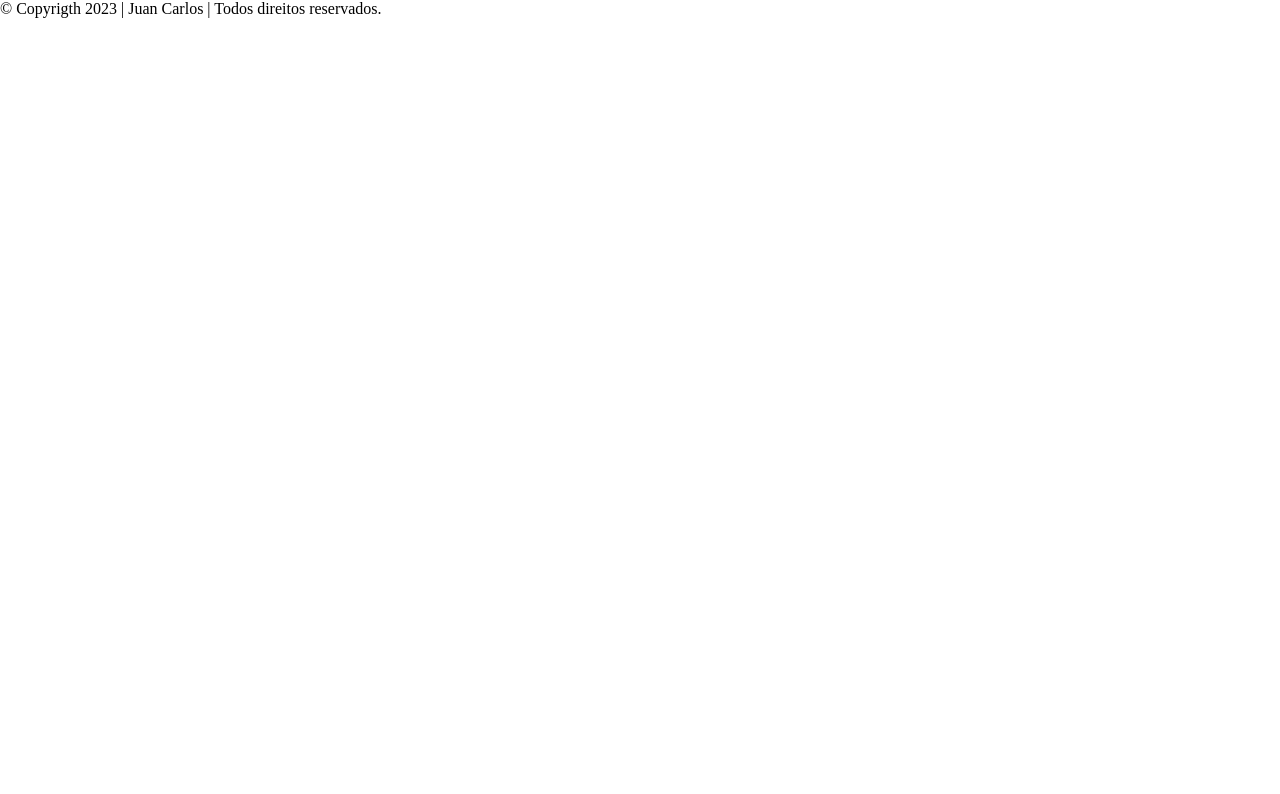
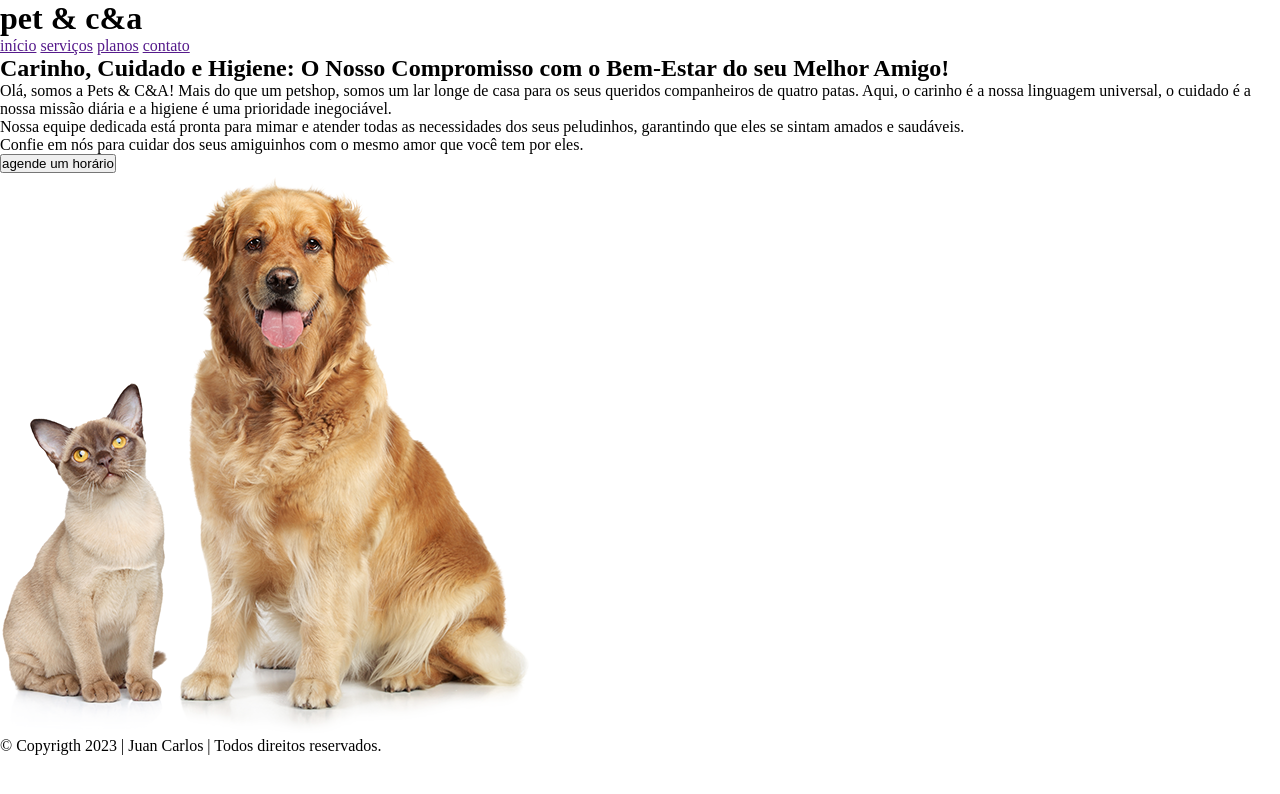
Before and after one commit to juan-soares/landing-page-petshop-html-css-js, a plain HTML site: page index.html in a window 1280 px wide. Drawn offline with Linux system fonts and the light colour scheme.

Commit message:
feat(page): add content to main page.

```diff
--- a/index.html
+++ b/index.html
@@ -13,8 +13,45 @@
     <title>Pets & C&A</title>
   </head>
   <body>
-    <header></header>
-    <main></main>
-    <footer>&#169; Copyrigth 2023 | Juan Carlos | Todos direitos reservados.</footer>
+    <header>
+      <h1>pet & c&a</h1>
+      <nav>
+        <a href="">início</a>
+        <a href="">serviços</a>
+        <a href="">planos</a>
+        <a href="">contato</a>
+      </nav>
+    </header>
+    <main>
+      <h2>
+        Carinho, Cuidado e Higiene: O Nosso Compromisso com o Bem-Estar do seu
+        Melhor Amigo!
+      </h2>
+      <p>
+        Olá, somos a Pets & C&A! Mais do que um petshop, somos um lar longe de
+        casa para os seus queridos companheiros de quatro patas. Aqui, o carinho
+        é a nossa linguagem universal, o cuidado é a nossa missão diária e a
+        higiene é uma prioridade inegociável.
+      </p>
+      <p>
+        Nossa equipe dedicada está pronta para mimar e atender todas as
+        necessidades dos seus peludinhos, garantindo que eles se sintam amados e
+        saudáveis.
+      </p>
+      <p>
+        Confie em nós para cuidar dos seus amiguinhos com o mesmo amor que você
+        tem por eles.
+      </p>
+      <button>agende um horário</button>
+      <aside>
+        <img
+          src="src/assets/images/pets.png"
+          alt="Imagem contendo um gato de raça siamês de cor bege, ao lado de um cachorro de raça golden retriver de cor caramelo."
+        />
+      </aside>
+    </main>
+    <footer>
+      &#169; Copyrigth 2023 | Juan Carlos | Todos direitos reservados.
+    </footer>
   </body>
 </html>
```
Also changed, not shown: src/assets/images/pets.png (added).
